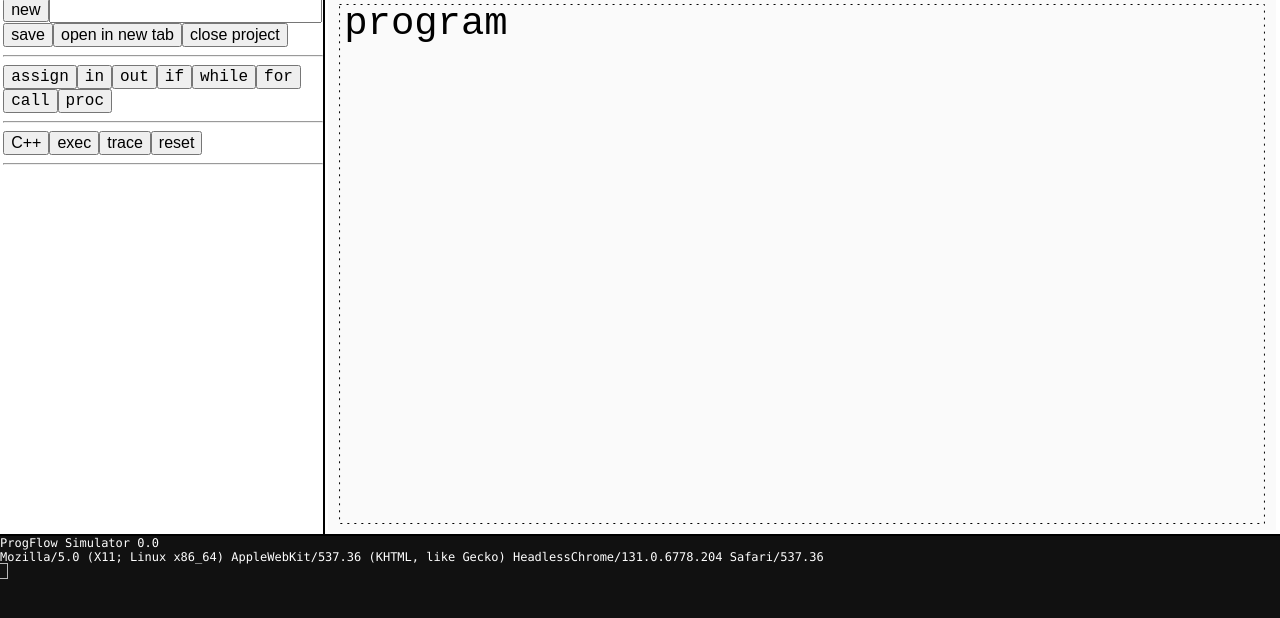
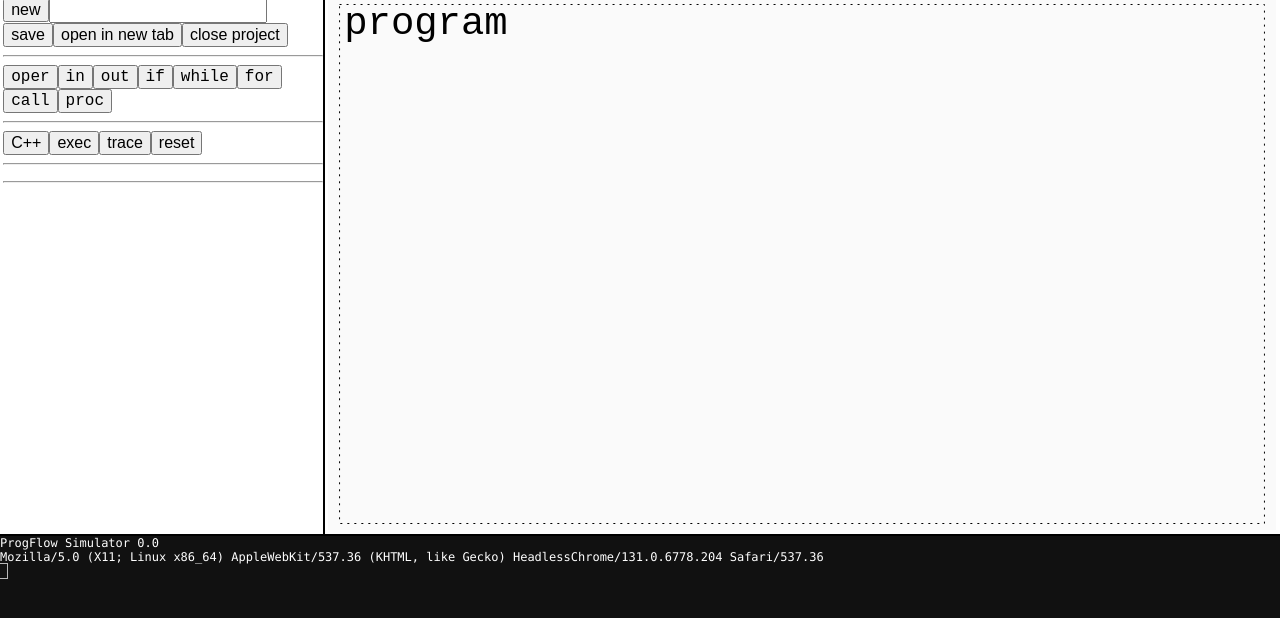
Before and after one commit to RogerGee/progflow, a plain HTML site: page src/index.html in a window 1280 px wide. Both pictures are taken after a click on the button "open in new tab". Drawn offline with Linux system fonts and the light colour scheme.

Commit message:
Development changes
    - begin node control panel integration

```diff
--- a/src/css/main.css
+++ b/src/css/main.css
@@ -12,6 +12,8 @@ html, body {
 }
 
 .control-panel {
+    display: flex;
+    flex-direction: column;
     float: left;
     border-right: 2px solid black;
     width: 25%;
@@ -57,5 +59,17 @@ html, body {
 }
 
 .control-panel-label {
+    font-family: monospace;
     font-size: 12pt;
 }
+
+.control-panel-label-bold {
+    font-family: monospace;
+    font-size: 12pt;
+    font-weight: bold;
+}
+
+.node-panel-view {
+    overflow-x: hidden;
+    overflow-y: auto;
+}
--- a/src/js/app.js
+++ b/src/js/app.js
@@ -1,6 +1,7 @@
 // app.js - progflow
 
 // globals
+var nodePanel;
 var terminal;
 var context;
 
@@ -14,70 +15,103 @@ function initPage() {
     var controlPanel = document.getElementById('div-control-panel');
     var terminalView = document.getElementById('div-terminal-view');
     var canvasView = document.getElementById('div-canvas-view');
+    var mainPanel = document.createElement('div');
+    mainPanel.id = 'div-main-panel';
+    mainPanel.className = 'div-main-panel';
 
-    controlPanel.addBreak = function() {
-        //this.appendChild(document.createElement("br"));
-        this.appendChild(document.createElement("hr"));
-    }
-    controlPanel.addTextField = function(id,maxLength) {
+    mainPanel.addBreak = function(visible) {
+        if (typeof visible == 'undefined')
+            visible = true;
+
+        if (visible)
+            this.appendChild(document.createElement("hr"));
+        else
+            this.appendChild(document.createElement("br"));
+    };
+    mainPanel.addTextField = function(id,maxLength,defaultText) {
+        if (typeof defaultText === 'undefined')
+            defaultText = "";
+
         var ed = document.createElement("input");
         this.appendChild(ed);
         ed.type = 'text';
         ed.className = 'control-panel-text-entry';
         ed.id = id;
+        ed.value = defaultText;
         if (typeof maxLength !== 'undefined')
             ed.maxLength = maxLength;
 
         var ws = (this.offsetWidth - ed.previousSibling.offsetWidth-12) + "px";
         ed.style.width = ws;
         this.appendChild(document.createElement("br"));
-    }
-    controlPanel.addButtonA = function(label,callback) {
+    };
+    mainPanel.addButtonA = function(label,callback) {
         var btn = document.createElement("button");
         this.appendChild(btn);
         btn.type = 'button';
         btn.className = 'control-panel-button-a';
         btn.appendChild(document.createTextNode(label));
         btn.onclick = callback;
-    }
-    controlPanel.addButtonB = function(label,callback) {
+    };
+    mainPanel.addButtonB = function(label,callback) {
         var btn = document.createElement("button");
         this.appendChild(btn);
         btn.type = 'button';
         btn.className = 'control-panel-button-b';
         btn.appendChild(document.createTextNode(label));
         btn.onclick = callback;
-    }
-    controlPanel.addLabel = function(label) {
-        var lbl = document.createTextNode(label);
+    };
+    mainPanel.addLabel = function(label,bold) {
+        if (typeof bold === 'undefined')
+            bold = false;
+
+        var lbl = document.createElement('span');
+        lbl.innerHTML = label;
+        lbl.className = bold ? 'control-panel-label-bold' : 'control-panel-label';
         this.appendChild(lbl);
-        lbl.className = 'control-panel-label';
-    }
-    controlPanel.removeElement = function(elem) {
-        this.removeChild(elem);
-    }
+    };
+    mainPanel.getElementValue = function(id) {
+        var elem = document.getElementById(id);
+        return elem.value;
+    };
 
-    // create control panel buttons
-    controlPanel.addButtonB("new",buttonNew);
-    controlPanel.addTextField("flowchart-name",16);
-    controlPanel.addButtonB("save",buttonSave);
-    controlPanel.addButtonB("open in new tab",buttonOpenInNewTab);
-    controlPanel.addButtonB("close project",buttonCloseProject);
-    controlPanel.addBreak();
-    controlPanel.addButtonA("assign",buttonMakeAssignmentNode);
-    controlPanel.addButtonA("in");
-    controlPanel.addButtonA("out");
-    controlPanel.addButtonA("if");
-    controlPanel.addButtonA("while");
-    controlPanel.addButtonA("for");
-    controlPanel.addButtonA("call");
-    controlPanel.addButtonA("proc");
-    controlPanel.addBreak();
-    controlPanel.addButtonB("C++");
-    controlPanel.addButtonB("exec");
-    controlPanel.addButtonB("trace");
-    controlPanel.addButtonB("reset");
-    controlPanel.addBreak();
+    // create the node panel which is the sub-control panel for nodes
+    nodePanel = document.createElement('div');
+    nodePanel.id = 'div-node-panel';
+    nodePanel.className = 'node-panel-view';
+    nodePanel.activated = false;
+    nodePanel.addBreak = mainPanel.addBreak;
+    nodePanel.addTextField = mainPanel.addTextField;
+    nodePanel.addButtonA = mainPanel.addButtonA;
+    nodePanel.addButtonB = mainPanel.addButtonB;
+    nodePanel.addLabel = mainPanel.addLabel;
+    nodePanel.getElementValue = mainPanel.getElementValue;
+
+    // create main panel buttons
+    mainPanel.addButtonB("new",buttonNew);
+    mainPanel.addTextField("flowchart-name",16);
+    mainPanel.addButtonB("save",buttonSave);
+    mainPanel.addButtonB("open in new tab",buttonOpenInNewTab);
+    mainPanel.addButtonB("close project",buttonCloseProject);
+    mainPanel.addBreak();
+    mainPanel.addButtonA("oper",buttonMakeOperationNode);
+    mainPanel.addButtonA("in");
+    mainPanel.addButtonA("out");
+    mainPanel.addButtonA("if");
+    mainPanel.addButtonA("while");
+    mainPanel.addButtonA("for");
+    mainPanel.addButtonA("call");
+    mainPanel.addButtonA("proc");
+    mainPanel.addBreak();
+    mainPanel.addButtonB("C++");
+    mainPanel.addButtonB("exec");
+    mainPanel.addButtonB("trace");
+    mainPanel.addButtonB("reset");
+    mainPanel.addBreak();
+
+    // add the two sub-panels to the control panel
+    controlPanel.appendChild(mainPanel);
+    controlPanel.appendChild(nodePanel);
 
     // create terminal content
     terminal = new Terminal(terminalView);
@@ -141,7 +175,7 @@ function buttonSave(e) {
 }
 
 function buttonOpenInNewTab(e) {
-
+    nodePanel.addBreak();
 }
 
 function buttonCloseProject(e) {
@@ -152,10 +186,12 @@ function buttonCloseProject(e) {
     // TODO: check save state
 
     context = new DrawingContext(canvas,canvasView,"program");
+    nodePanel.innerHTML = '';
 }
 
-function buttonMakeAssignmentNode(e) {
-    context.addNode('flowoperation','assign'); //test
+function buttonMakeOperationNode(e) {
+    // add an operation node to the context
+    context.addNode('flowoperation',DEFAULT_OPERATION);
 }
 
 ////////////////////////////////////////////////////////////////////////////////
--- a/src/js/drawing.js
+++ b/src/js/drawing.js
@@ -319,6 +319,15 @@ function DrawingContext(canvas,canvasView,programName) {
         - istoggled: called to ask if a visual is toggled [optional]
 */
 
+// Visual - prototype for visual objects; here we implement things that are the
+// same across all visuals
+Visual = {
+    setLabel: function(text) {
+        this.label = text;
+
+    }
+};
+
 // FlowBlockVisual - represents the visual component of a block of program flow
 // diagram elements rendered on the screen
 function FlowBlockVisual(label,block) {
@@ -342,16 +351,16 @@ function FlowBlockVisual(label,block) {
         ctx.lineWidth = 1.0;
         ctx.stroke();
         ctx.restore();
-        if (label != "") {
+        if (this.label != "") {
             if (!iconified) {
                 // draw label in upper-left corner; we must position the text at
                 // least half the font height down from the top; since the visual
                 // is uniconified, then draw the label out of the way
-                ctx.drawText(label,-0.99,-0.925,2.0,0.15);
+                ctx.drawText(this.label,-0.99,-0.925,2.0,0.15);
             }
             else {
                 // the visual is small so draw text over the visual's entire surface
-                ctx.drawText(label,0.0,0.0,2.0,1.0,true);
+                ctx.drawText(this.label,0.0,0.0,2.0,1.0,true);
                 ctx.globalAlpha = 0.5; // make sub-visuals a little lighter
             }
         }
@@ -575,6 +584,7 @@ function FlowBlockVisual(label,block) {
     // Public interface
     ////////////////////////////////////////////////////////////////////////////
 
+    this.label = label;
     this.draw = draw;
     this.getHeight = getHeight;
     this.setHeightChangeCallback = setHeightChangeCallback;
@@ -620,10 +630,10 @@ function FlowOperationVisual(label,block) {
         ctx.lineWidth = 1.0;
         ctx.stroke();
         ctx.restore();
-        if (label != "") {
+        if (this.label != "") {
             // draw label in center: maxWidth should be the width of the polygon
             // drawn above; fontHeight should be half the height of the polygon
-            ctx.drawText(label,0,0,1.1,0.5,true);
+            ctx.drawText(this.label,0,0,1.1,0.5,true);
         }
     }
 
@@ -668,6 +678,7 @@ function FlowOperationVisual(label,block) {
     // Public interface
     ////////////////////////////////////////////////////////////////////////////
 
+    this.label = label;
     this.draw = draw;
     this.ontoggle = ontoggle;
     this.getHeight = getHeight;
@@ -682,3 +693,7 @@ function FlowOperationVisual(label,block) {
 
     logic = new FlowOperationLogic(this,block);
 }
+
+// add prototypes
+FlowBlockVisual.prototype = Visual;
+FlowOperationVisual.prototype = Visual;
--- a/src/js/logic.js
+++ b/src/js/logic.js
@@ -1,4 +1,7 @@
 // logic.js - progflow
+
+// constants
+const DEFAULT_OPERATION = 'nop';
 
 // FlowBlockLogic - logic handling for flowblock visuals
 function FlowBlockLogic(visual,block) {
@@ -64,13 +67,31 @@ function FlowBlockLogic(visual,block) {
 
 // FlowOperationLogic - logic handling for flow-operation visuals
 function FlowOperationLogic(visual,block) {
+    var expr = DEFAULT_OPERATION; // the expression the operation node will execute
 
     ////////////////////////////////////////////////////////////////////////////
     // Functions
     ////////////////////////////////////////////////////////////////////////////
 
+    // ontoggle() - invoked when the visual in front of the logic is toggled
+    // by the user (i.e. selected)
     function ontoggle(state) {
+        if (!state) {
+            // reset
+            nodePanel.innerHTML = '';
+            return;
+        }
 
+        // set up HTML view for editing the expression
+        nodePanel.addLabel("Edit Operation:",true);
+        nodePanel.addBreak(false);
+        nodePanel.addLabel("Expression:");
+        nodePanel.addTextField('flow-operation-entry',1024,expr);
+        nodePanel.addBreak(false);
+        nodePanel.addButtonB('submit', function(){
+            expr = nodePanel.getElementValue('flow-operation-entry');
+            visual.setLabel(expr);
+        });
     }
 
     ////////////////////////////////////////////////////////////////////////////
```
